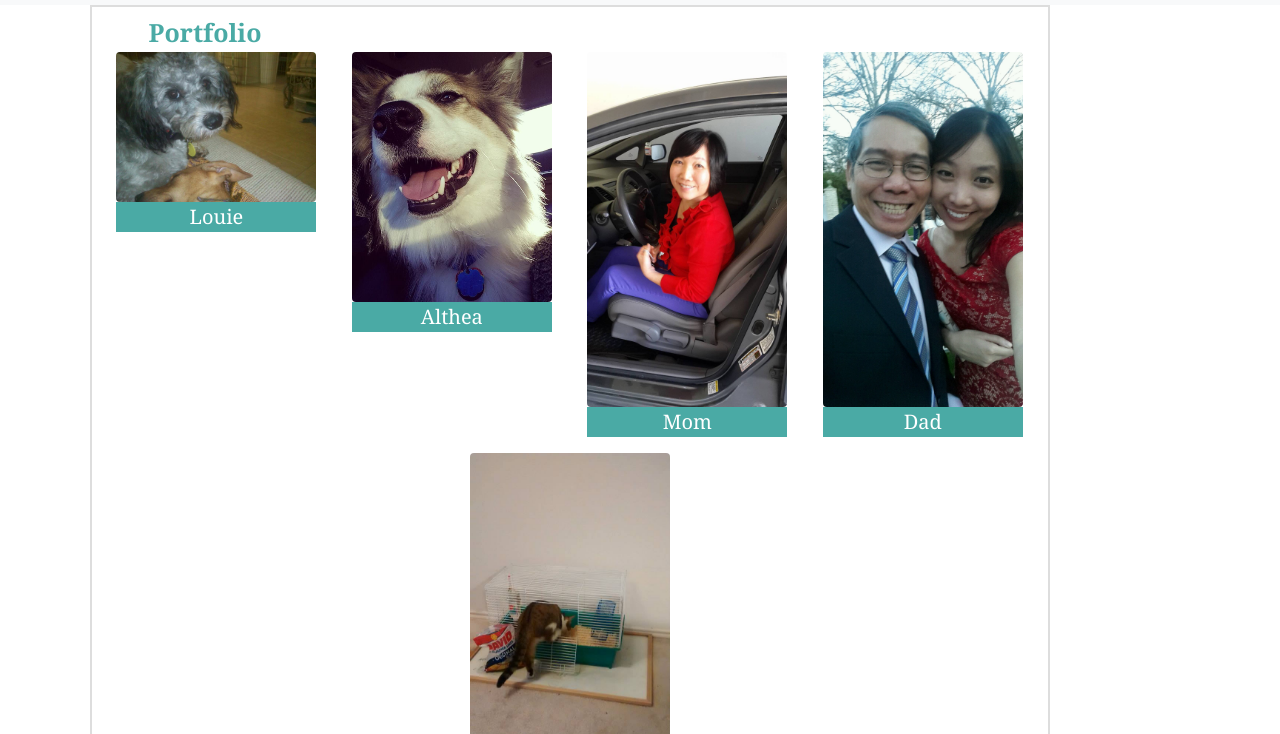
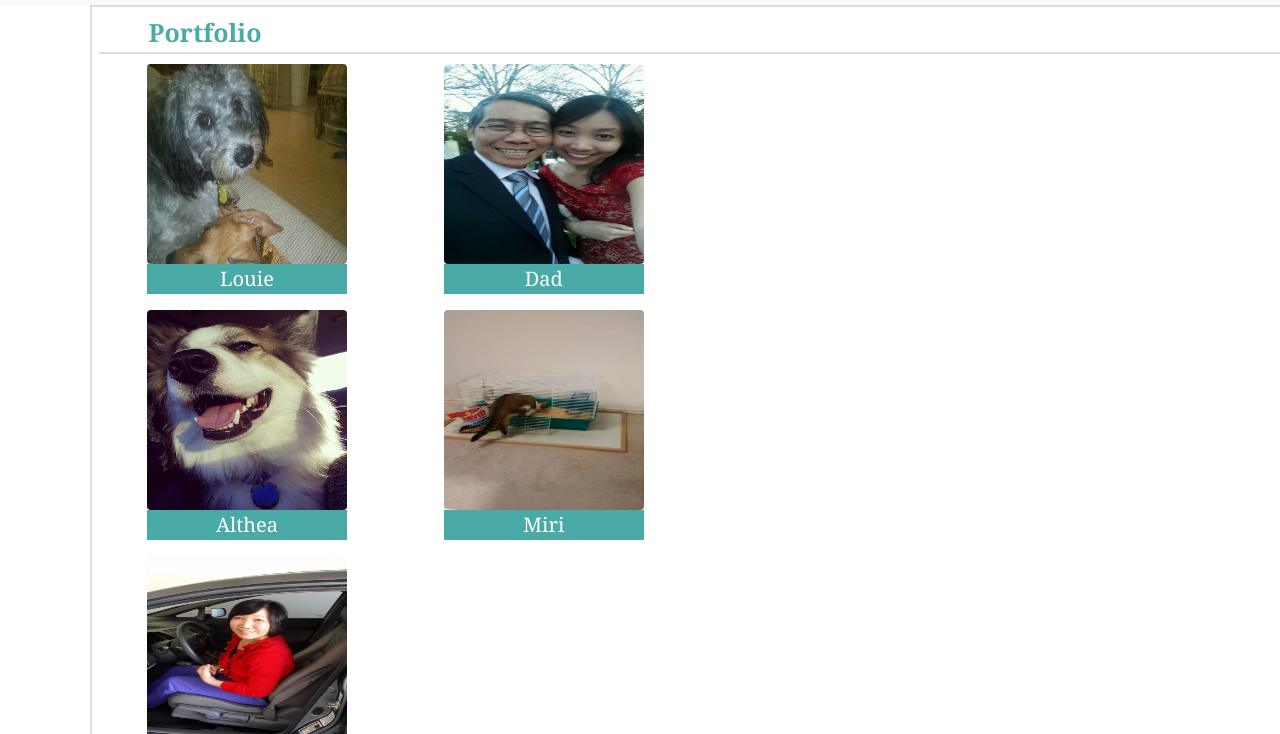
Before and after one commit to christinaqtruong/Bootstrap-Portfolio, a plain HTML site: page portfolio.html in a window 1280 px wide. Shown: the part 66-800 px from the top of the page. Drawn offline with nearby package versions, Linux system fonts and the light colour scheme.

Commit message:
completed the bootstrap for portfolio

```diff
--- a/portfolio.html
+++ b/portfolio.html
@@ -1,10 +1,12 @@
 <!DOCTYPE html>
 <html lang="en">
+
 <head>
   <meta charset="UTF-8">
   <meta name="viewport" content="width=device-width, initial-scale=1.0">
   <meta http-equiv="X-UA-Compatible" content="ie=edge">
-    <link rel="stylesheet" href="https://stackpath.bootstrapcdn.com/bootstrap/4.3.1/css/bootstrap.min.css" integrity="sha384-ggOyR0iXCbMQv3Xipma34MD+dH/1fQ784/j6cY/iJTQUOhcWr7x9JvoRxT2MZw1T" crossorigin="anonymous">
+  <link rel="stylesheet" href="https://stackpath.bootstrapcdn.com/bootstrap/4.3.1/css/bootstrap.min.css"
+    integrity="sha384-ggOyR0iXCbMQv3Xipma34MD+dH/1fQ784/j6cY/iJTQUOhcWr7x9JvoRxT2MZw1T" crossorigin="anonymous">
   <title>Portfolio</title>
   <link rel="stylesheet" href="./style.css">
 </head>
@@ -21,34 +23,34 @@
   </div>
 </nav>
 
-<div class="Main">
+<div class="row Main">
   <heading class="Portfolio">Portfolio</heading>
-  <div class="flex-container">
-      <div class="items">
+  <div class="divider portfolio"></div>
+  <div class="col-md-6 col-lg-3 flex-container">
     <img src="./Louie.jpg" class="rounded mx-auto d-block" alt="Louie">
-          <p class="banner">Louie</p>
+    <p class="banner mx-auto">Louie</p>
+
+    <img src="./Althea.jpg" class="rounded mx-auto d-block" alt="Althea">
+    <p class="banner mx-auto">Althea</p>
+
+
+    <img src="./Mom.jpg" class="rounded mx-auto d-block" alt="Mom">
+    <p class="banner mx-auto">Mom</p>
   </div>
-      <div class="items">
-        <img src="./Althea.jpg" class="rounded mx-auto d-block" alt="Althea">
-          <p class="banner">Althea</p>
+
+  <div class="col-md-6 col-lg-3 flex-container">
+    <img src="./Dad.jpg" class="rounded mx-auto d-block" alt="Dad">
+    <p class="banner mx-auto">Dad</p>
+
+    <img src="./Miri.jpg" class="rounded mx-auto d-block" alt="Miri">
+    <p class="banner mx-auto">Miri</p>
   </div>
-      <div class="items">
-        <img src="./Mom.jpg" class="rounded mx-auto d-block" alt="Mom">
-          <p class="banner">Mom</p>
-      </div>
-      <div class="items">
-        <img src="./Dad.jpg" class="rounded mx-auto d-block" alt="Dad">
-          <p class="banner">Dad</p>
-      </div>
-      <div class="items">
-        <img src="./Miri.jpg" class="rounded mx-auto d-block" alt="Miri">
-          <p class="banner">Miri</p>
+
 </div>
 </div>
 
-
-</div>
 <footer>
 </footer>
 </body>
+
 </html>
--- a/style.css
+++ b/style.css
@@ -116,15 +116,18 @@ form{
     left: -340px;
 }
 
-.Main {
+.row.Main {
     background-color:#ffffff;
     border: solid #dddddd 2px;
-    width: 960px;
     margin-left:7%;
     padding: 7px;
     display: flex;
     flex-wrap: wrap;
   }
+
+.col.md.6.flex-container{
+    background:gray;
+}
 
 .Portfolio{
     color:#4aaaa5;
@@ -134,14 +137,9 @@ form{
     margin-left: 50px;
 }
 
-.flex-container {
-    display: flex;
-    flex-wrap: wrap;
-    justify-content: space-around;
-  }
-
 .rounded.mx-auto.d-block{
     width: 200px;
+    height: 200px;
 }
 
 .banner{
@@ -151,6 +149,14 @@ form{
     font-family: Georgia, 'Times New Roman', Times, serif;
     box-sizing: border-box;
     text-align: center;
+    width: 200px;
+}
+
+.divider.portfolio{
+    background-color:  #dddddd;
+    height: 2px;
+    width: 100%;
+    margin-bottom:10px;
 }
 
 /*footer*/
```
Lines whose indentation alone changed are shown as unchanged.
